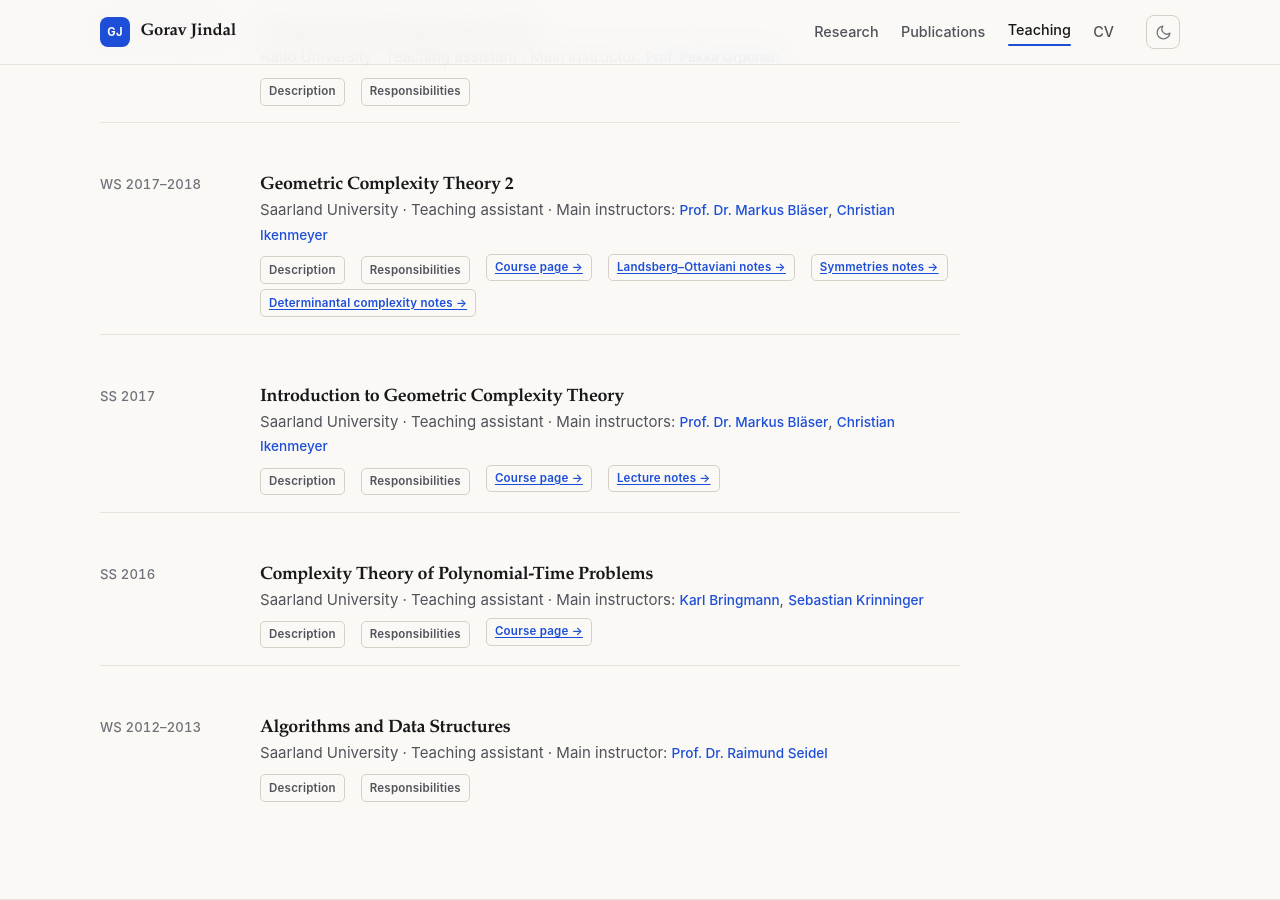
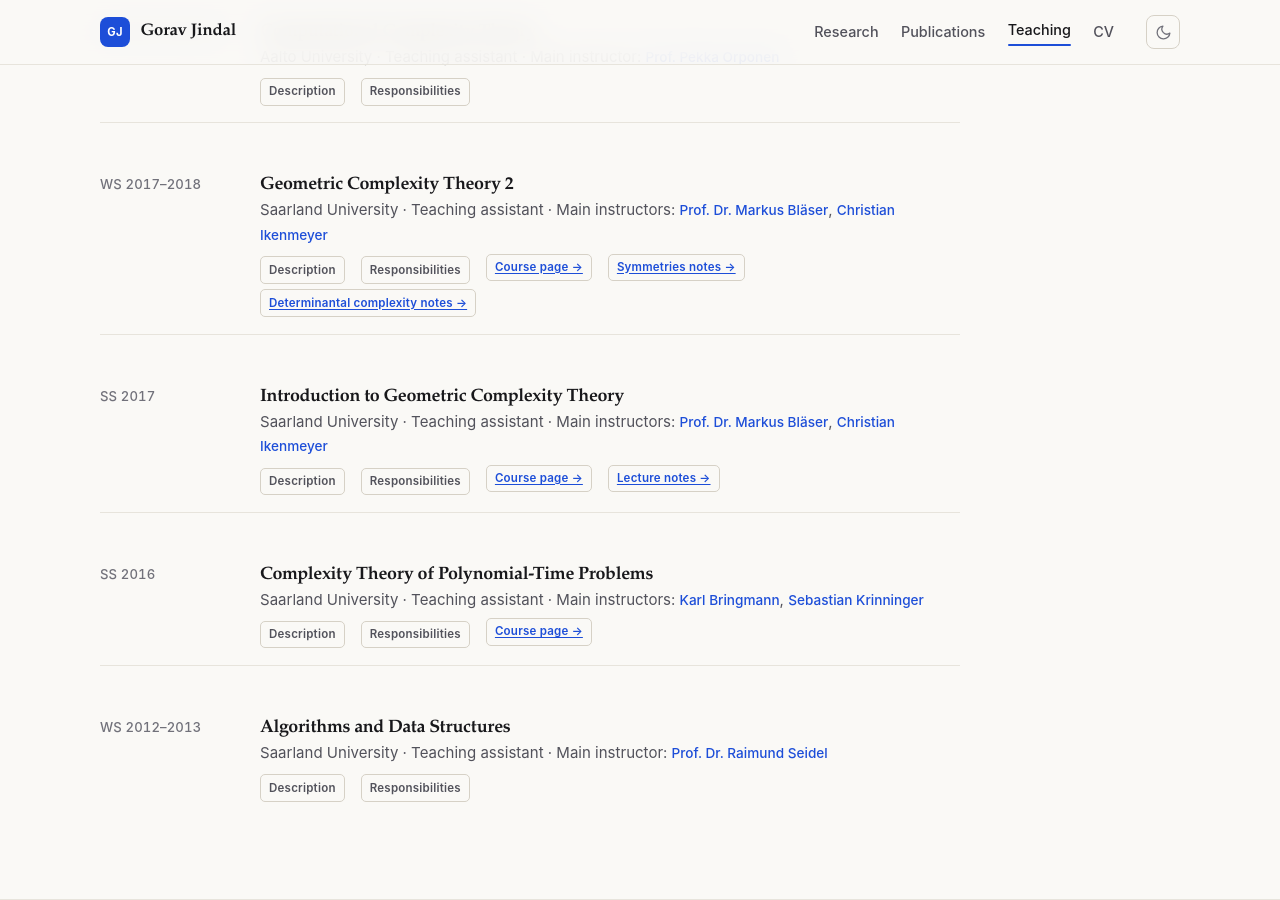
Before and after one commit to goravjindal/goravjindal.github.io, a Jekyll site: the page built from _pages/teaching.md, in a window 1280 px wide and 900 px high, scrolled down 1070 px. Built offline with Jekyll 4.4.1, drawn with Linux system fonts in a browser that asks for light colours.

Commit message:
Remove Landsberg-Ottaviani content from GCT2

```diff
--- a/_pages/teaching.md
+++ b/_pages/teaching.md
@@ -229,7 +229,6 @@
             </p>
             <p><strong>Topics:</strong></p>
             <ul>
-              <li>Landsberg–Ottaviani equations</li>
               <li>Determinantal complexity</li>
               <li>GCT and symmetries</li>
               <li>Tensor rank and matrix multiplication</li>
@@ -251,7 +250,6 @@
           </ul>
         </details>
         <a class="course-link" href="https://www.dcs.warwick.ac.uk/~u2270030/teaching_sb/winter1718/gct2/index.html" target="_blank" rel="noopener">Course page →</a>
-        <a class="course-link" href="https://www.dcs.warwick.ac.uk/~u2270030/teaching_sb/winter1718/gct2/landsberg-ottaviani.pdf" target="_blank" rel="noopener">Landsberg–Ottaviani notes →</a>
         <a class="course-link" href="https://www.dcs.warwick.ac.uk/~u2270030/teaching_sb/winter1718/gct2/symmetries.pdf" target="_blank" rel="noopener">Symmetries notes →</a>
         <a class="course-link" href="https://www.dcs.warwick.ac.uk/~u2270030/teaching_sb/winter1718/gct2/determinantal-compl.pdf" target="_blank" rel="noopener">Determinantal complexity notes →</a>
       </div>
```
